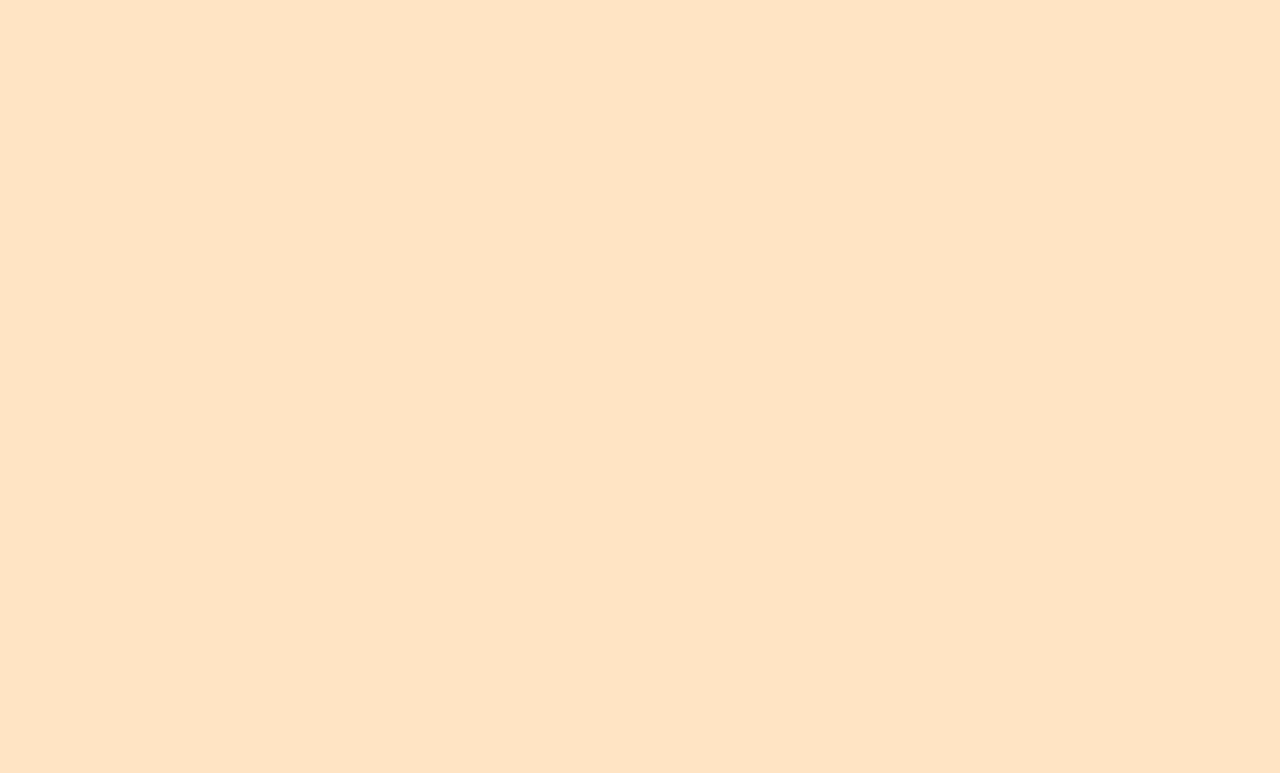
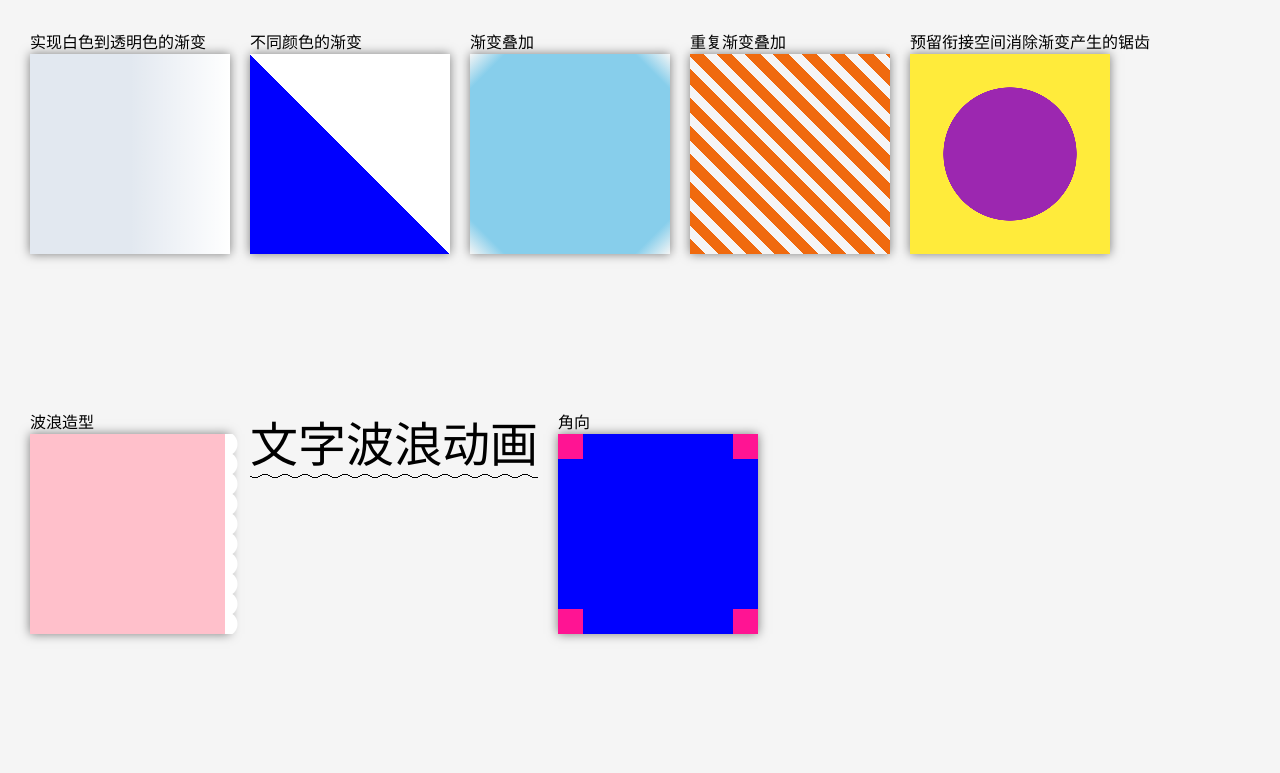
Before and after one commit to Canyonmnmn/css-study, a website built with Vite: page index.html in a window 1280 px wide. Built offline with nearby package versions, Linux system fonts and the light colour scheme.

Commit message:
feat:background one

```diff
--- a/index.html
+++ b/index.html
@@ -4,16 +4,48 @@
 <head>
     <meta charset="UTF-8">
     <link rel="stylesheet" href="./index.scss">
-    <link rel="stylesheet" href="./scss.scss">
+    <link rel="stylesheet" href="./other.scss">
     <meta name="viewport" content="width=device-width, initial-scale=1.0">
     <title>cssStudy</title>
 </head>
 
 <body>
-    <div id="root">
+    <div class="inline-block">
+        <p>实现白色到透明色的渐变</p>
+        <div class="box whiteTotransparent bg-slate-200"></div>
+    </div>
+
+    <div class="inline-block">
+        <p>不同颜色的渐变</p>
+        <div class="box differentColors"></div>
+    </div>
+
+    <div class="inline-block">
+        <p>渐变叠加</p>
+        <div class="box stackingGradients"></div>
+    </div>
+
+    <div class="inline-block">
+        <p>重复渐变叠加</p>
+        <div class="box repeatGradients"></div>
+    </div>
+    <div class="inline-block">
+        <p>预留衔接空间消除渐变产生的锯齿</p>
+        <div class="box eliminateAliasing "></div>
+    </div>
+    <div class="inline-block">
+        <p>波浪造型</p>
+        <div class="box wave "></div>
+    </div>
+    <div class="inline-block">
+        <p class="textwave text-5xl">文字波浪动画</p>
+    </div>
+    <div class="inline-block">
+        <p>角向</p>
+        <div class="box conic "></div>
+    </div>
 
 
-    </div>
 </body>
 
 </html>
--- a/index.scss
+++ b/index.scss
@@ -2,9 +2,12 @@
 @tailwind components;
 @tailwind utilities;
 
-:root {
-    width: 100%;
-    height: 100%;
+body {
+    width: 100vw;
+    height: 100vh;
     padding: 30px;
-    background: bisque;
+    background-color: #f5f5f5;
+    display: flex;
+    flex-wrap: wrap;
+    gap: 20px;
 }
--- a/other.scss
+++ b/other.scss
@@ -0,0 +1,89 @@
+.box {
+    width: 200px;
+    height: 200px;
+    position: relative;
+    box-shadow: 0 0 10px rgba(0, 0, 0, 0.5);
+}
+
+.whiteTotransparent {
+    &::before {
+        content: '';
+        position: absolute;
+        top: 0;
+        bottom: 0;
+        right: 0;
+        width: 100px;
+        background: linear-gradient(90deg, transparent, white);
+    }
+}
+
+.differentColors {
+    background: linear-gradient(45deg, blue 0%, blue 50%, white 50%, white 100%);
+}
+
+.stackingGradients {
+    background: linear-gradient(45deg, transparent 0, skyblue 25px),
+        linear-gradient(-45deg, transparent 0, skyblue 25px),
+        linear-gradient(135deg, transparent 0, skyblue 25px),
+        linear-gradient(-135deg, transparent 0, skyblue 25px);
+    background-size: 50% 50%;
+    background-position: bottom left, bottom right, top left, top right;
+    background-repeat: no-repeat;
+}
+
+.repeatGradients {
+    background:
+        repeating-linear-gradient(45deg,
+            #f06a0e,
+            #f06a0e 11px,
+            transparent 11px,
+            transparent 20px);
+}
+
+.eliminateAliasing {
+    background: radial-gradient(#9c27b0 0%, #9c27b0 47%, #ffeb3b 47.3%, #ffeb3b 100%);
+}
+
+.wave {
+    background-color: pink;
+
+    &::before {
+        content: "";
+        position: absolute;
+        bottom: 0;
+        top: 0;
+        right: -5px;
+        background-repeat: repeat-y;
+        width: 10px;
+        background-size: 20px 20px;
+        background-image: radial-gradient(circle at 15px 10px, transparent 12px, #fff 13px, #fff 20px);
+    }
+
+    &::after {
+        content: '';
+        position: absolute;
+        bottom: 0;
+        top: 0;
+        right: -10px;
+        background-repeat: repeat-y;
+        width: 15px;
+        background-size: 20px 20px;
+        background-image: radial-gradient(circle at 0px 10px, #fff 12px, transparent 13px, transparent 20px);
+    }
+
+
+}
+
+.textwave {
+    background: radial-gradient(circle at 10px -7px, transparent 8px, currentColor 8px, currentColor 9px, transparent 9px) repeat-x,
+        radial-gradient(circle at 10px 27px, transparent 8px, currentColor 8px, currentColor 9px, transparent 9px) repeat-x;
+    background-size: 20px 20px;
+    background-position: -5px calc(100% + 18px), 5px calc(100% - 2px);
+    padding: 10px 0;
+}
+
+.conic {
+    background: conic-gradient(from 270deg at 50px 50px, deeppink 0%, deeppink 90deg, blue 90deg, blue 360deg);
+    background-position: -25px -25px;
+    // background-repeat: no-repeat;
+}
```
